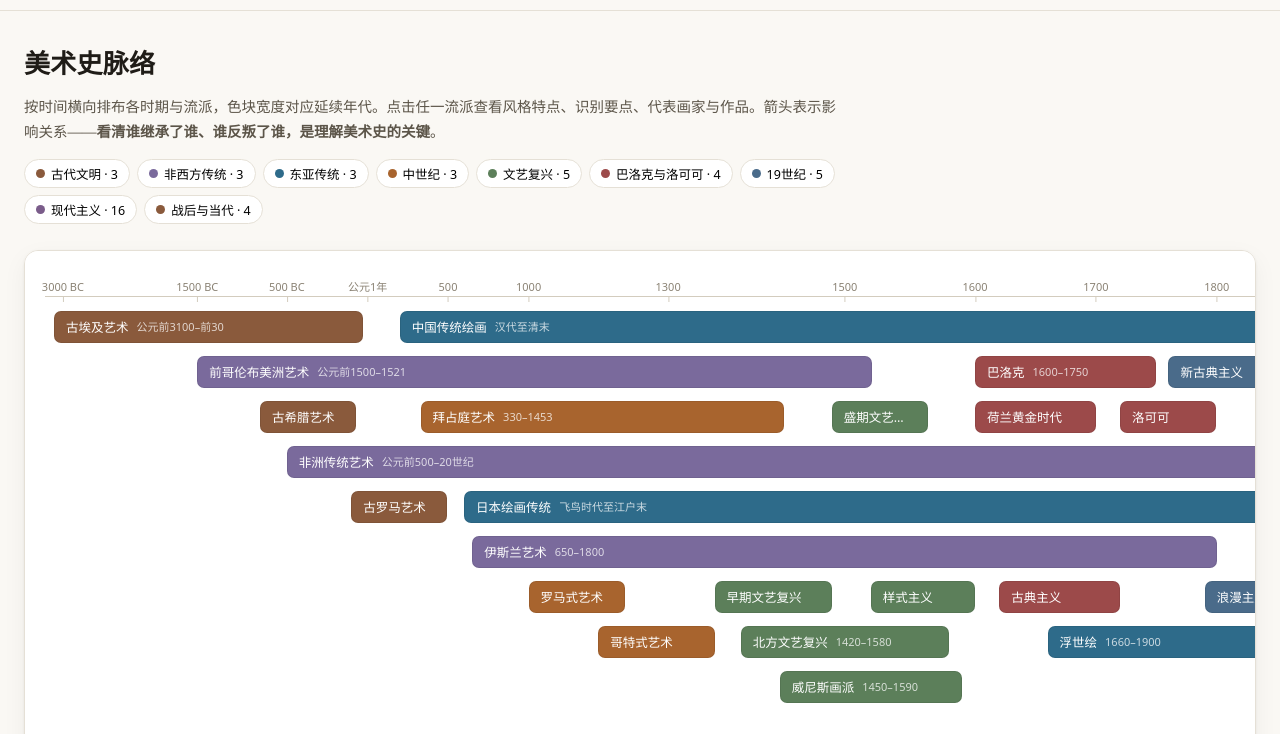
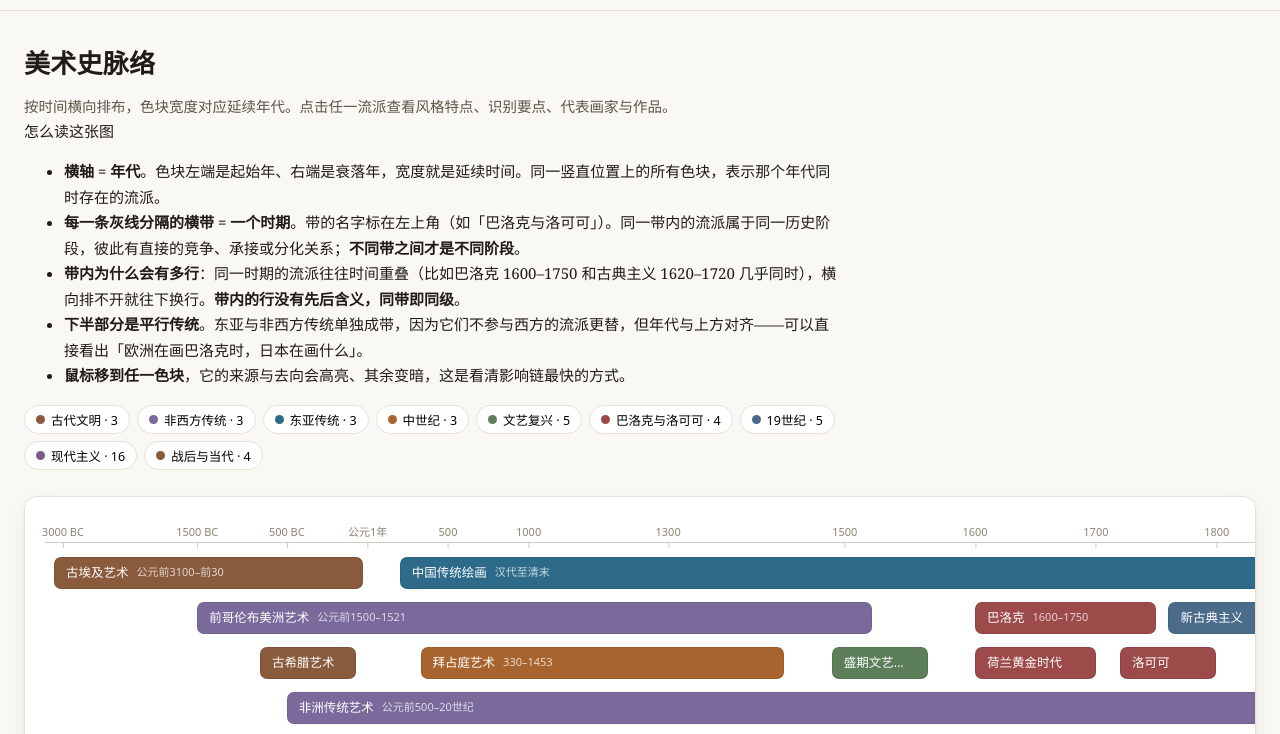
Before and after one commit to dylan-byte-max/art-history, a plain HTML site: page index.html in a window 1280 px wide. Shown: the part 52-786 px from the top of the page. Drawn offline with Linux system fonts and the light colour scheme.

Commit message:
时间轴改为按时期分泳道：行号原先无语义（古埃及与构成主义同行），现在同带即同时期，并加读图说明

```diff
--- a/index.html
+++ b/index.html
@@ -35,7 +35,17 @@
   <section class="view" id="view-timeline">
     <div class="view-intro">
       <h1>美术史脉络</h1>
-      <p>按时间横向排布各时期与流派，色块宽度对应延续年代。点击任一流派查看风格特点、识别要点、代表画家与作品。箭头表示影响关系——<strong>看清谁继承了谁、谁反叛了谁，是理解美术史的关键</strong>。</p>
+      <p>按时间横向排布，色块宽度对应延续年代。点击任一流派查看风格特点、识别要点、代表画家与作品。</p>
+      <div class="howto">
+        <div class="howto-t">怎么读这张图</div>
+        <ul>
+          <li><b>横轴 = 年代</b>。色块左端是起始年、右端是衰落年，宽度就是延续时间。同一竖直位置上的所有色块，表示那个年代同时存在的流派。</li>
+          <li><b>每一条灰线分隔的横带 = 一个时期</b>。带的名字标在左上角（如「巴洛克与洛可可」）。同一带内的流派属于同一历史阶段，彼此有直接的竞争、承接或分化关系；<b>不同带之间才是不同阶段</b>。</li>
+          <li><b>带内为什么会有多行</b>：同一时期的流派往往时间重叠（比如巴洛克 1600–1750 和古典主义 1620–1720 几乎同时），横向排不开就往下换行。<b>带内的行没有先后含义，同带即同级</b>。</li>
+          <li><b>下半部分是平行传统</b>。东亚与非西方传统单独成带，因为它们不参与西方的流派更替，但年代与上方对齐——可以直接看出「欧洲在画巴洛克时，日本在画什么」。</li>
+          <li><b>鼠标移到任一色块</b>，它的来源与去向会高亮、其余变暗，这是看清影响链最快的方式。</li>
+        </ul>
+      </div>
       <div class="era-legend" id="eraLegend"></div>
     </div>
     <div class="tl-scroll">
```
